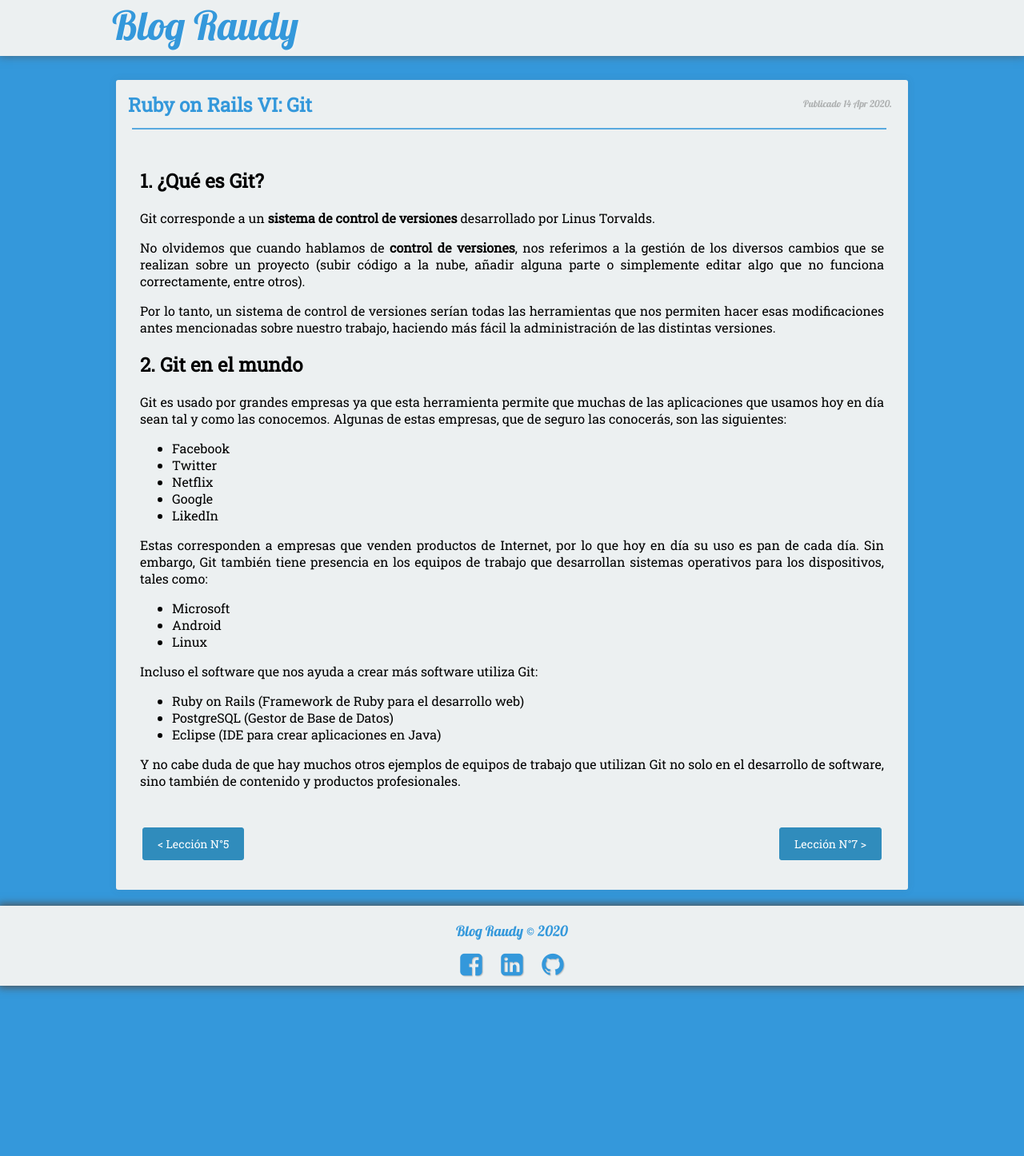
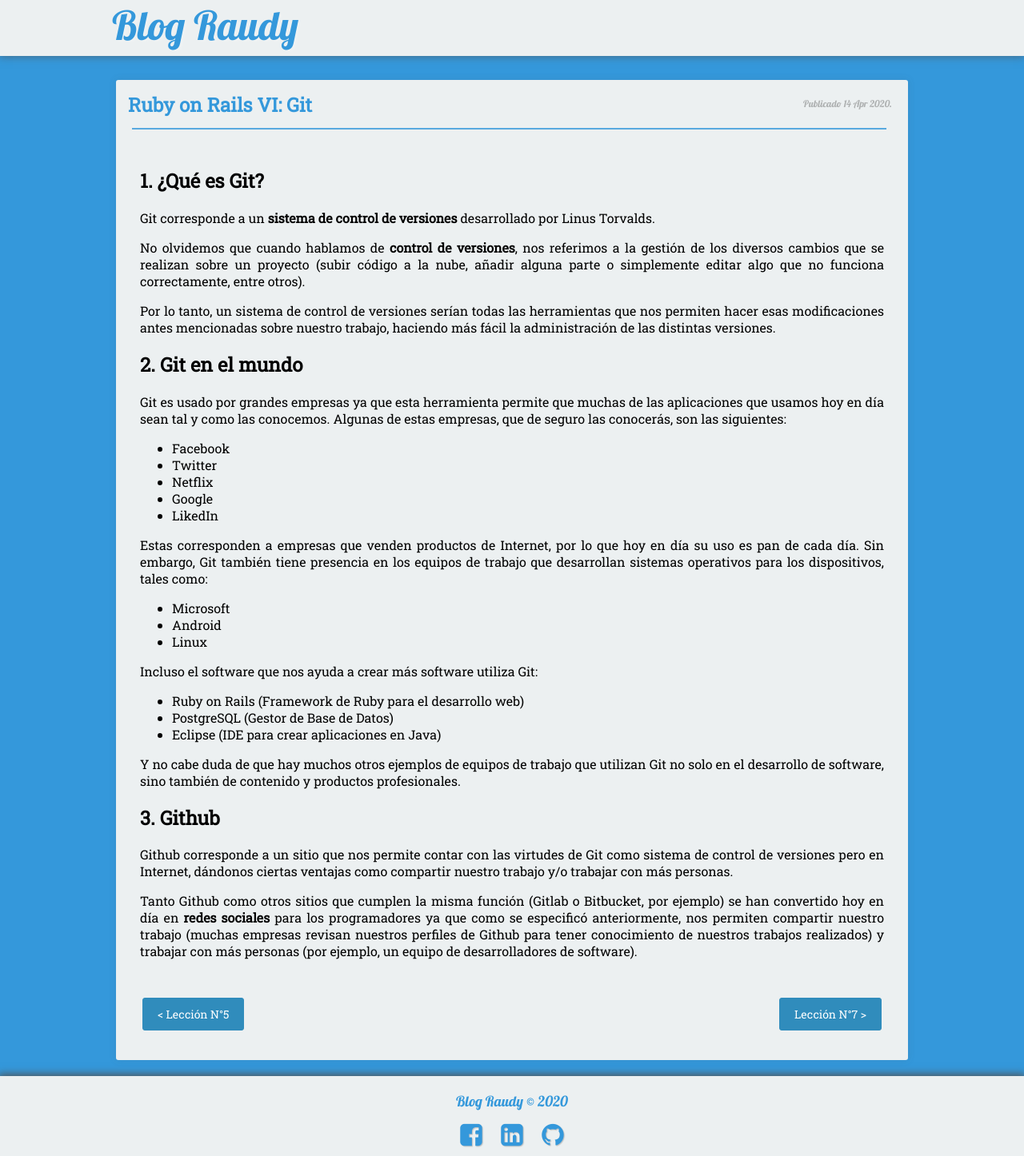
Before and after one commit to nisoto/Blog-anterior-2.0, a Jekyll site: the page built from _posts/2020-04-14-rails-vi-git-en-detalle.md, in a window 1280 px wide. Shown: the whole page at 80% size. Built offline with Jekyll 4.4.1, drawn with Linux system fonts in a browser that asks for light colours; nearby versions of some CDN libraries.

Commit message:
Update 2020-04-14-rails-vi-git-en-detalle.md

```diff
--- a/_posts/2020-04-14-rails-vi-git-en-detalle.md
+++ b/_posts/2020-04-14-rails-vi-git-en-detalle.md
@@ -38,6 +38,12 @@ Incluso el software que nos ayuda a crear más software utiliza Git:
 
 Y no cabe duda de que hay muchos otros ejemplos de equipos de trabajo que utilizan Git no solo en el desarrollo de software, sino también de contenido y productos profesionales.
 
+## 3. Github
+
+Github corresponde a un sitio que nos permite contar con las virtudes de Git como sistema de control de versiones pero en Internet, dándonos ciertas ventajas como compartir nuestro trabajo y/o trabajar con más personas.
+
+Tanto Github como otros sitios que cumplen la misma función (Gitlab o Bitbucket, por ejemplo) se han convertido hoy en día en **redes sociales** para los programadores ya que como se especificó anteriormente, nos permiten compartir nuestro trabajo (muchas empresas revisan nuestros perfiles de Github para tener conocimiento de nuestros trabajos realizados) y trabajar con más personas (por ejemplo, un equipo de desarrolladores de software).
+
 |     |     |
 |:----|----:|
 | [< Lección N°5](https://nisoto.github.io/rails-v-ruby-avanzado/){: .btn .btn-info} | [Lección N°7 >](https://nisoto.github.io/rails-vii-desarrollo-web/){: .btn .btn-info} |
```
